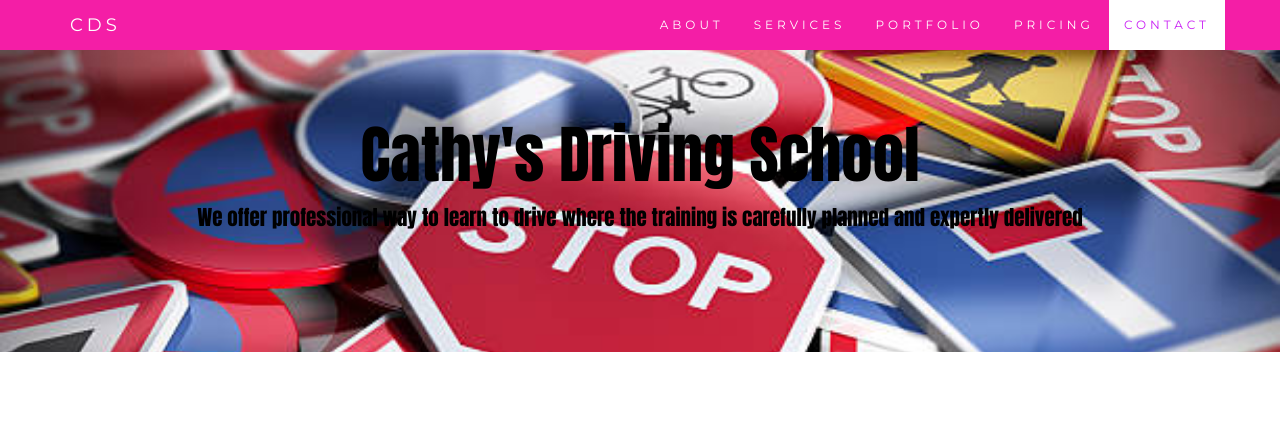
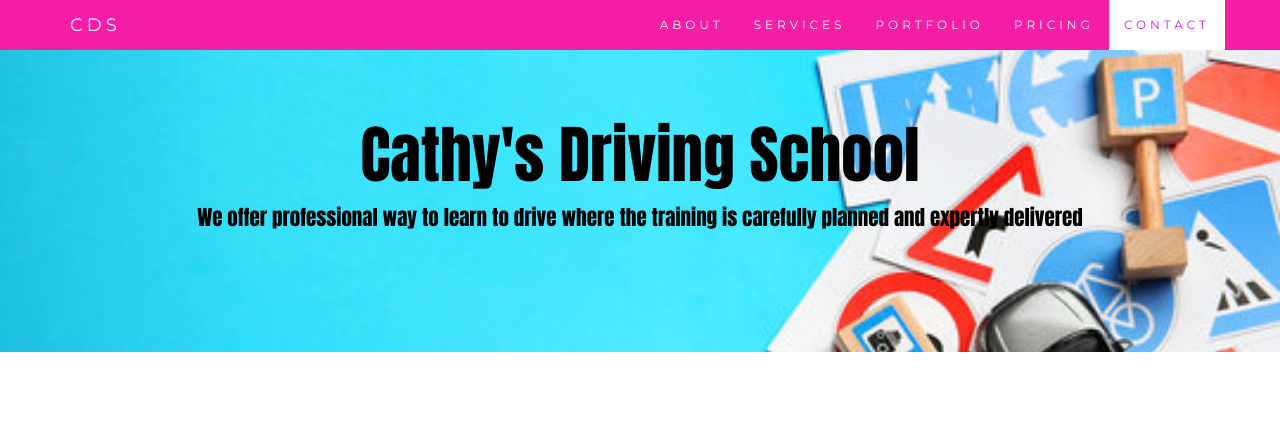
Before and after one commit to CathrineZA/company-website, a plain HTML site: page index.html in a window 1280 px wide. Shown: the top 421 px of the page. Drawn offline with nearby package versions, Linux system fonts and the light colour scheme.

Commit message:
updated background images
updated background images

```diff
--- a/index.html
+++ b/index.html
@@ -42,7 +42,7 @@
         margin-bottom: 30px;
       }
       .jumbotron {
-        background-image: url(images/backg.jpg);
+        background-image: url(images/bkim.jpg);
         background-size: cover;
         background-color: #c91ef4;
         color: #000;
```
Also changed, not shown: images/bkim.jpg (added).
